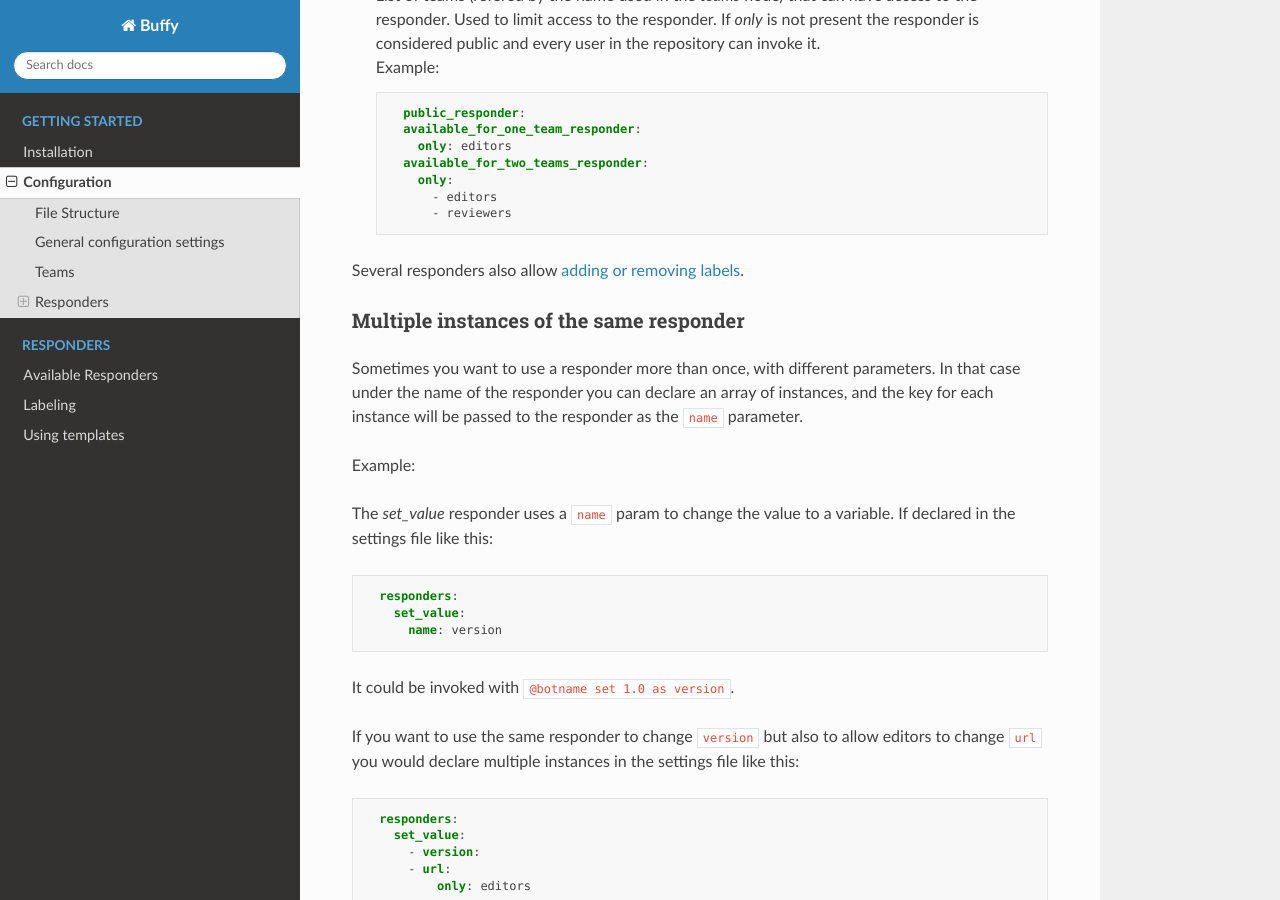
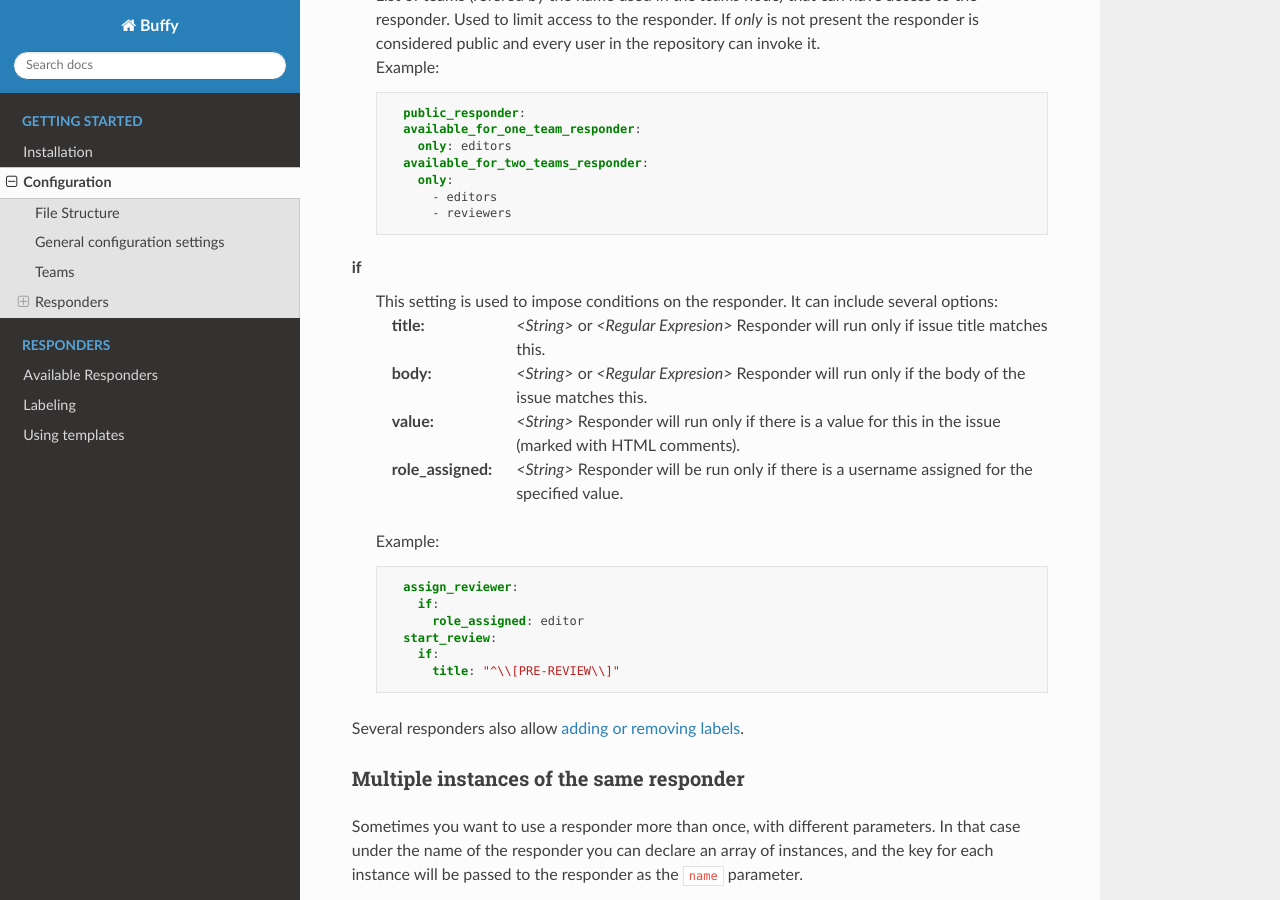
Before and after one commit to openjournals/buffy, a Sphinx documentation site: the page built from docs/configuration.md, in a window 1280 px wide and 900 px high, scrolled down 2639 px. Built offline with Sphinx 7.4.7 and the Read the Docs theme 2.0.0, drawn with Linux system fonts in a browser that asks for light colours.

Commit message:
add docs for responder conditions

````diff
--- a/docs/configuration.md
+++ b/docs/configuration.md
@@ -118,6 +118,29 @@ For security reasons is a good practice to load the secret values from your envi
   ```
 
   </dd>
+
+  <dt>if</dt>
+  <dd>This setting is used to impose conditions on the responder. It can include several options:
+
+```eval_rst
+:title: *<String>* or *<Regular Expresion>* Responder will run only if issue title matches this.
+:body: *<String>* or *<Regular Expresion>* Responder will run only if the body of the issue matches this.
+:value: *<String>* Responder will run only if there is a value for this in the issue (marked with HTML comments).
+:role_assigned: *<String>* Responder will be run only if there is a username assigned for the specified value.
+```
+
+  Example:
+
+  ```yaml
+    assign_reviewer:
+      if:
+        role_assigned: editor
+    start_review:
+      if:
+        title: "^\\[PRE-REVIEW\\]"
+  ```
+  </dd>
+
 </dl>
 
 Several responders also allow [adding or removing labels](./labeling).
````
